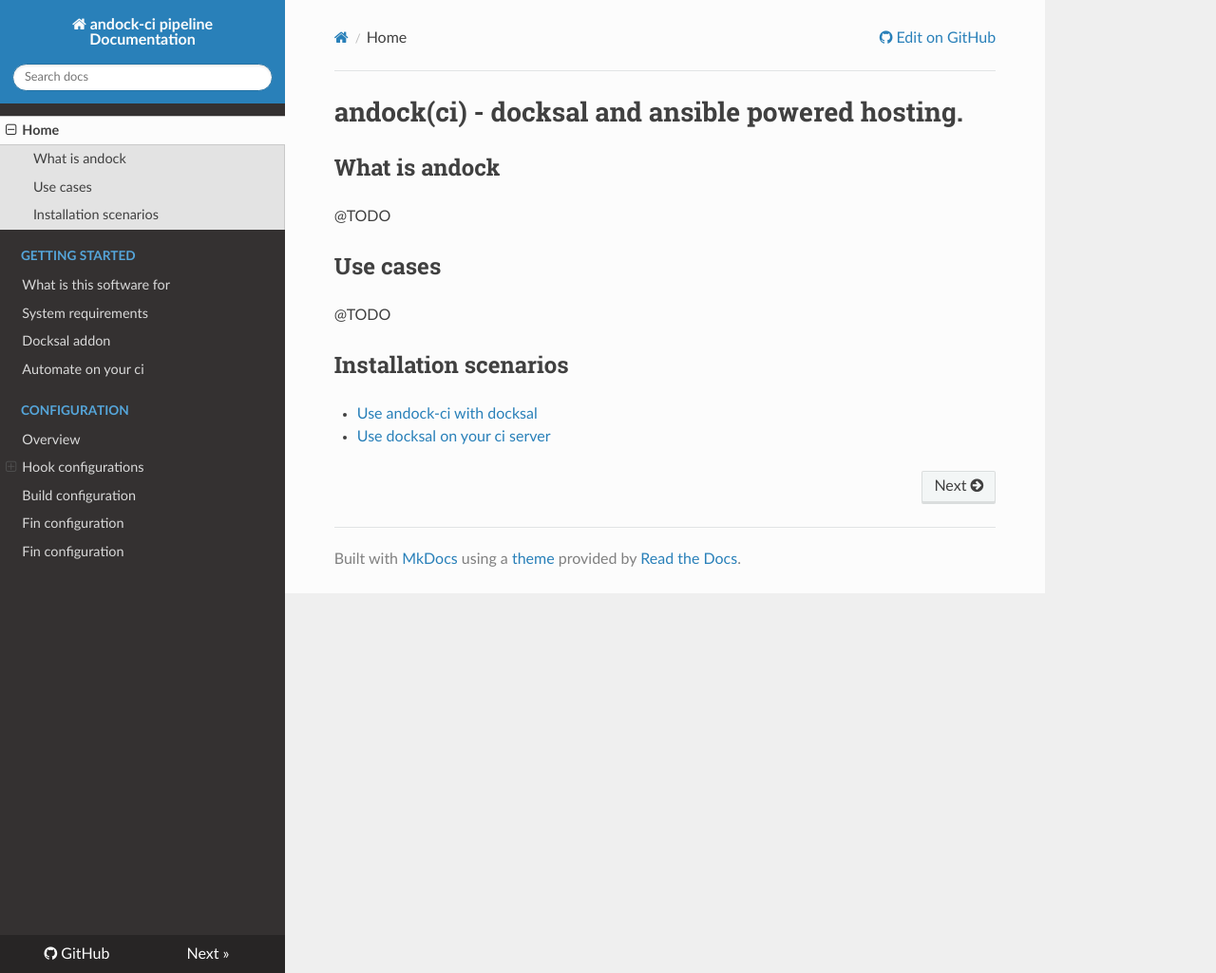
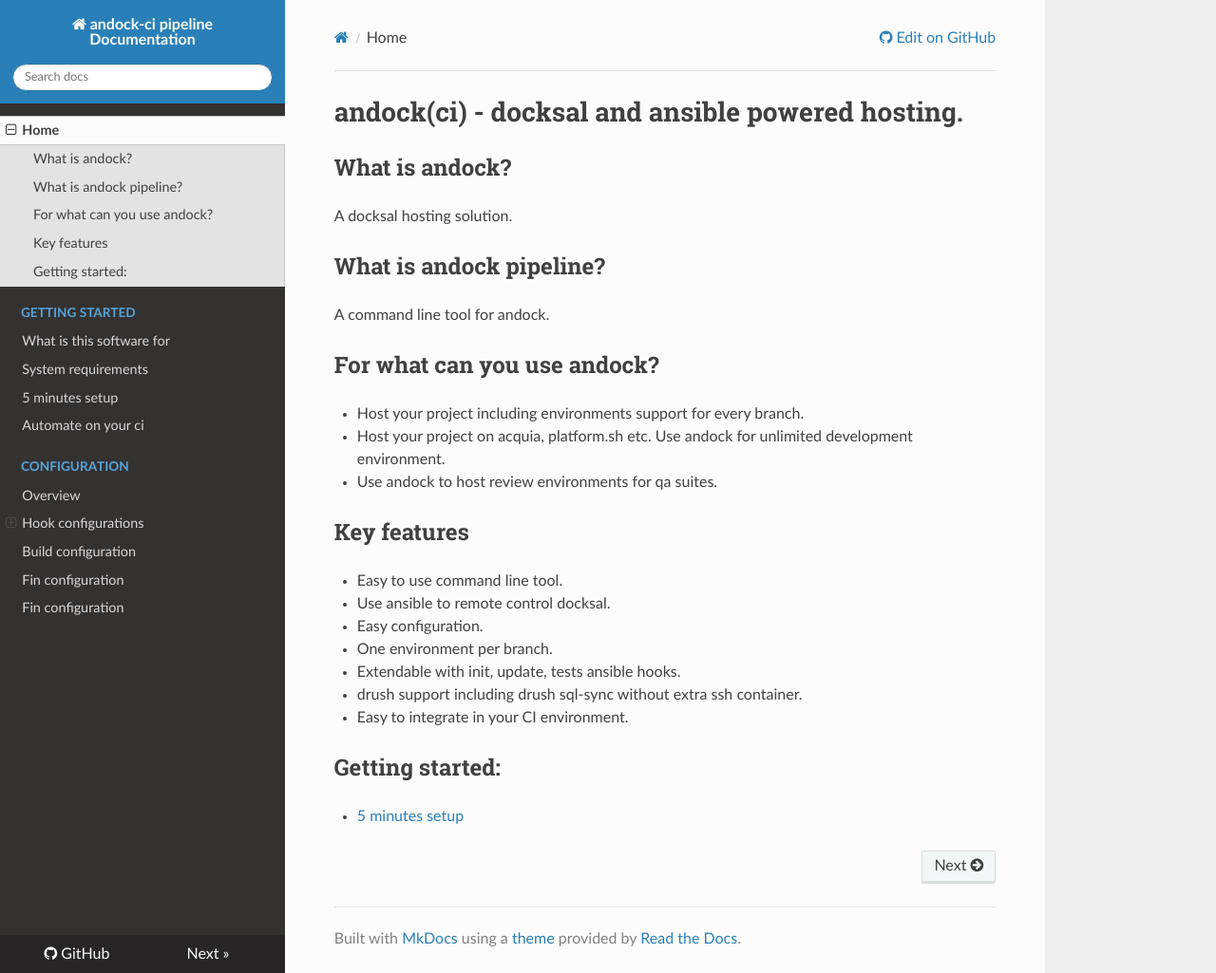
Before and after one commit to andock-ci/andock-ci-pipeline, an MkDocs documentation site: the page built from docs/index.md, in a window 1280 px wide and 1025 px high. Shown: the whole window at 95% size. Built offline with MkDocs 1.6.1, drawn with Linux system fonts in a browser that asks for light colours; nearby versions of some CDN libraries; old or Windows-style settings are respelled for this version of MkDocs.

```diff
--- a/docs/index.md
+++ b/docs/index.md
@@ -1,12 +1,24 @@
 # andock(ci) - docksal and ansible powered hosting.
 
-##What is andock
-@TODO
+## What is andock?
+A docksal hosting solution.
 
-##Use cases
-@TODO
+## What is andock pipeline?
+A command line tool for andock.
 
-##Installation scenarios
+## For what can you use andock?
+* Host your project including environments support for every branch.
+* Host your project on acquia, platform.sh etc. Use andock for unlimited development environment.
+* Use andock to host review environments for qa suites.
 
-* [Use andock-ci with docksal](getting-started/docksal.md)
-* [Use docksal on your ci server](getting-started/ci.md)
+## Key features
+* Easy to use command line tool.
+* Use ansible to remote control docksal.
+* Easy configuration.
+* One environment per branch.
+* Extendable with init, update, tests ansible hooks.
+* drush support including drush sql-sync without extra ssh container.
+* Easy to integrate in your CI environment.
+
+## Getting started:
+* [5 minutes setup](getting-started/docksal.md)
--- a/mkdocs.yml
+++ b/mkdocs.yml
@@ -9,7 +9,7 @@ pages:
   - Getting started:
     - What is this software for: getting-started/the-software.md
     - System requirements: getting-started/system-requirements.md
-    - Docksal addon: getting-started/docksal.md
+    - 5 minutes setup: getting-started/docksal.md
     - Automate on your ci: getting-started/ci.md
   - Configuration:
     - Overview: configuration/overview.md
```
Also changed, not shown: README.md (+13 -6 lines).
